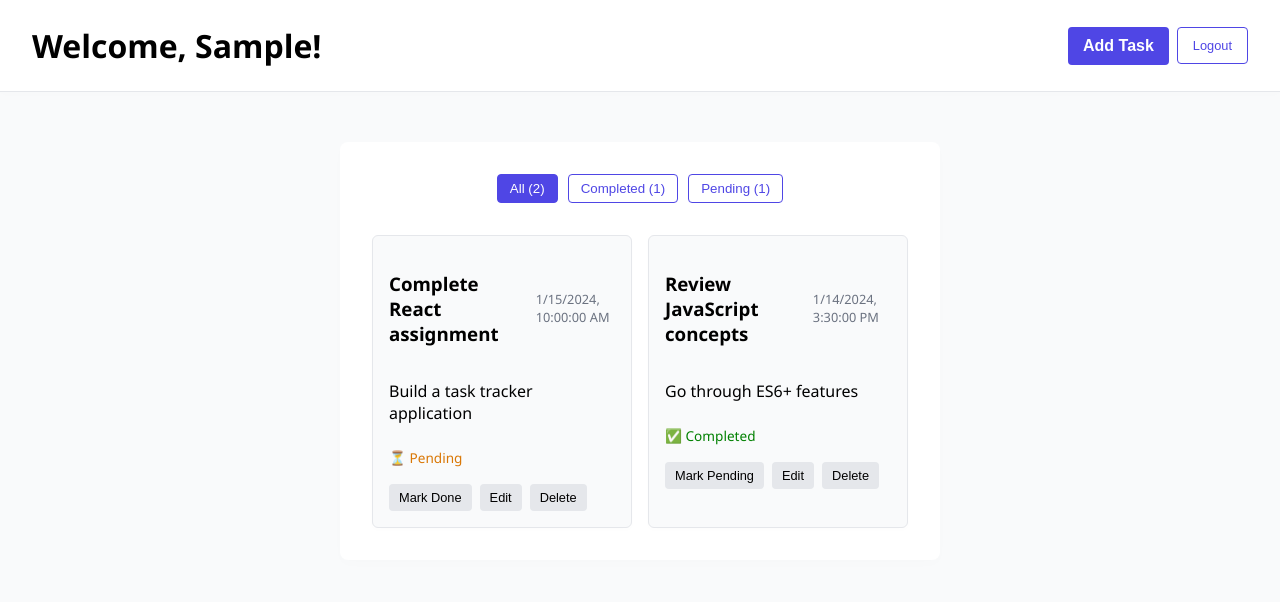
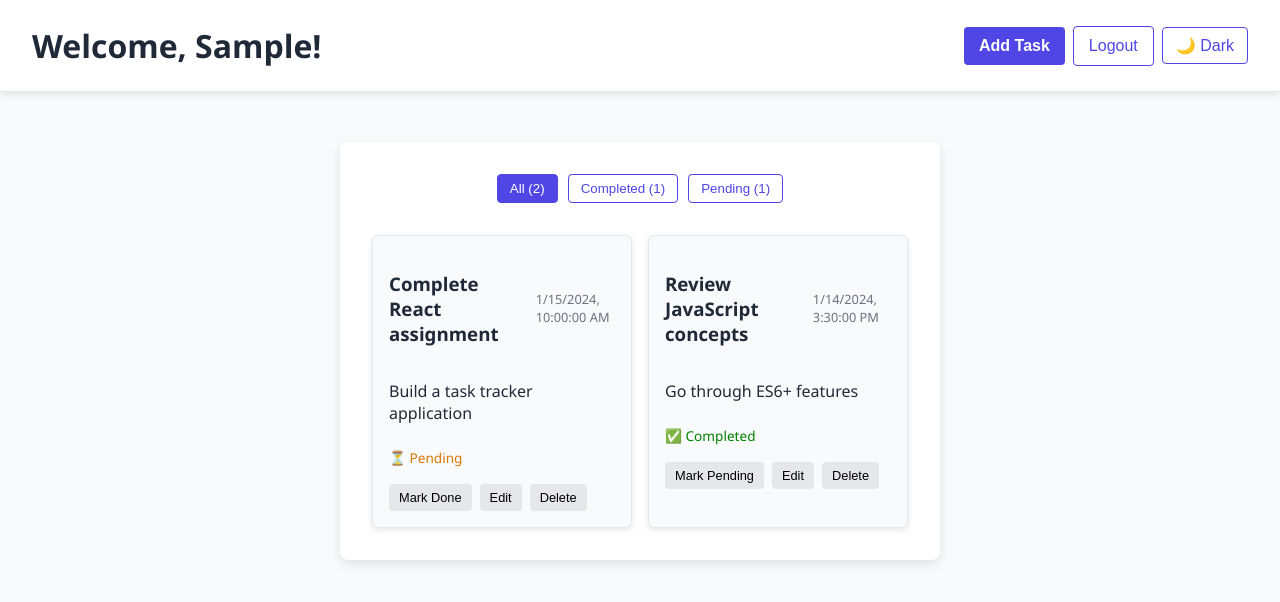
Before and after one commit to bravo1goingdark/Personal-Task-Tracker, a React (Vite) app: page /dashboard in a window 1280 px wide. Both pictures are taken after typing "Sample" into the empty fields and a click on the button "Login". Shown: the top 602 px of the page. Built offline with nearby package versions, Linux system fonts and the light colour scheme.

Commit message:
feat: add dark mode toggle

```diff
--- a/src/components/DashBoard.tsx
+++ b/src/components/DashBoard.tsx
@@ -11,6 +11,8 @@ const Dashboard: React.FC<DashboardProps> = ({onLogout}: DashboardProps) => {
     const username: string | null = localStorage.getItem('username');
     const [tasks, setTasks] = useState<Task[]>((): Task[] => getInitialTasks());
     const [filter, setFilter] = useState<'all' | 'completed' | 'pending'>('all');
+    const [theme, setTheme] = useState(() : string => localStorage.getItem('theme') || 'light');
+
     const counts = {
         all: tasks.length,
         completed: tasks.filter(t => t.completed).length,
@@ -21,6 +23,13 @@ const Dashboard: React.FC<DashboardProps> = ({onLogout}: DashboardProps) => {
     useEffect((): void => {
         localStorage.setItem('tasks', JSON.stringify(tasks));
     }, [tasks]);
+
+    useEffect(() => {
+        document.body.classList.remove('light', 'dark');
+        document.body.classList.add(theme);
+        localStorage.setItem('theme', theme);
+    }, [theme]);
+
 
     const handleAddTask: (task: Task) => void = (task: Task) => {
         setTasks([task, ...tasks]);
@@ -44,6 +53,9 @@ const Dashboard: React.FC<DashboardProps> = ({onLogout}: DashboardProps) => {
                             onClick={(): void => setShowForm((prev: boolean): boolean => !prev)}>Add Task
                     </button>
                     <button className="logout" onClick={onLogout}>Logout</button>
+                    <button className="theme-toggle" onClick={() => setTheme(theme === 'light' ? 'dark' : 'light')}>
+                        {theme === 'light' ? '🌙 Dark' : '☀️ Light'}
+                    </button>
                 </div>
             </div>
 
--- a/src/styles/App.css
+++ b/src/styles/App.css
@@ -10,6 +10,22 @@
     --white: #ffffff;
     --shadow: rgba(0, 0, 0, 0.01);
 }
+body.light {
+    --primary-color: #4f46e5;
+    --background: #f9fafb;
+    --text: #1f2937;
+    --white: #ffffff;
+    --shadow: rgba(0, 0, 0, 0.1);
+}
+
+body.dark {
+    --primary-color: #6366f1;
+    --background: #1f2937;
+    --text: #f9fafb;
+    --white: #111827;
+    --shadow: rgba(255, 255, 255, 0.1);
+}
+
 
 * {
     box-sizing: border-box;
@@ -60,7 +76,7 @@ h2 {
 
     .add-task-btn,
     .logout {
-        font-size: 0.8rem;
+        font-size: 1rem;
         padding: 3px 6px;
     }
 
--- a/src/styles/NavBar.css
+++ b/src/styles/NavBar.css
@@ -29,7 +29,7 @@
     border: 1px solid var(--primary-color);
     padding: 10px 15px;
     border-radius: 4px;
-    font-size: 0.8rem;
+    font-size: 1rem;
     cursor: pointer;
     transition: all 0.2s ease-in-out;
 }
@@ -53,3 +53,19 @@
 .add-task-btn:hover {
     background-color: #4338ca;
 }
+
+.theme-toggle {
+    background: transparent;
+    border: 1px solid var(--primary-color);
+    color: var(--primary-color);
+    padding: 8px 13px;
+    font-size: 1rem;
+    border-radius: 4px;
+    cursor: pointer;
+    transition: all 0.2s;
+}
+
+.theme-toggle:hover {
+    background-color: var(--primary-color);
+    color: var(--white);
+}
```
